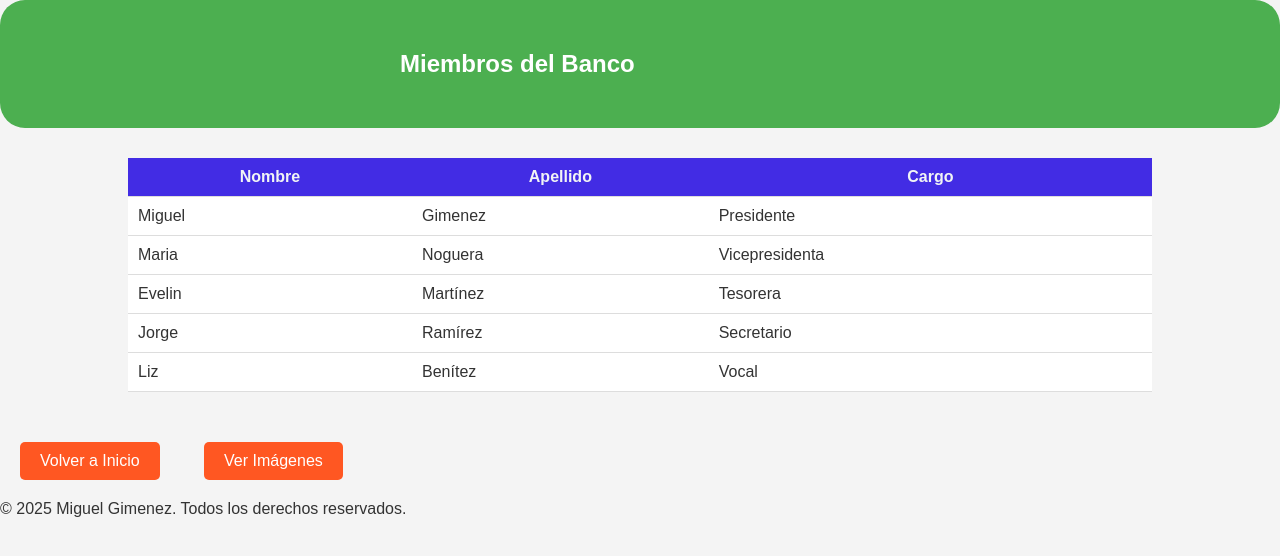
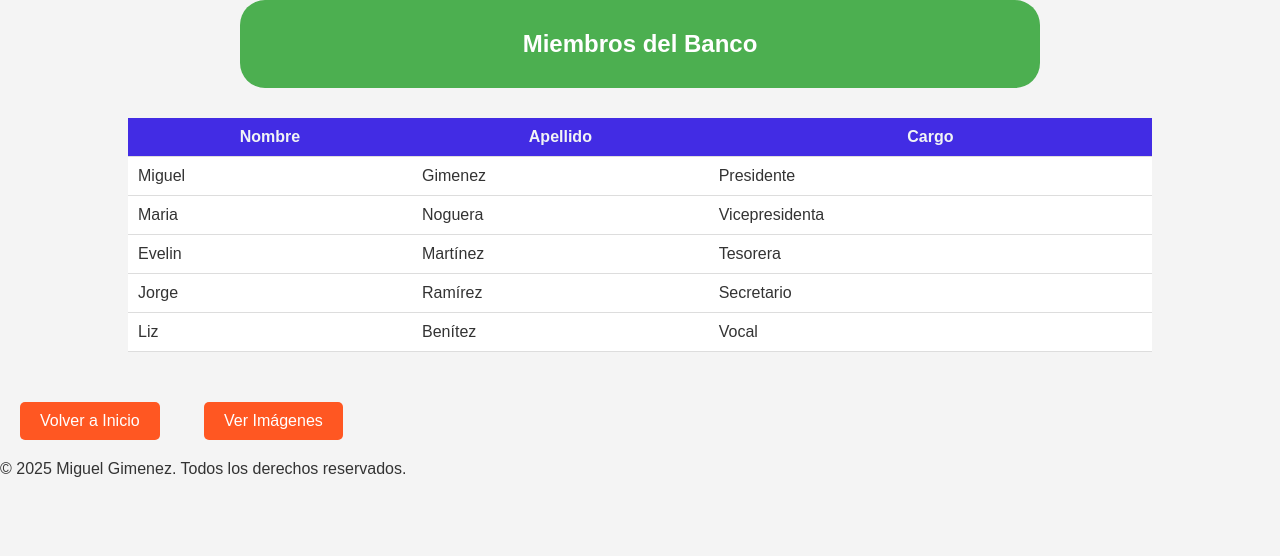
Before and after one commit to Mganie98/repaso, a plain HTML site: page paginas/banco_tabla.html in a window 1280 px wide. Drawn offline with Linux system fonts and the light colour scheme.

Commit message:
Update styles.css

```diff
--- a/css/styles.css
+++ b/css/styles.css
@@ -176,7 +176,6 @@ p {
 }
 /* BANCO */
 
-/* La página del banco tiene su propio scope */
 .banco-page {
     font-family: Verdana, sans-serif;
     text-align: center;
@@ -275,13 +274,17 @@ p {
     background-color: #e8f5e9;
 }
 
-/* TABLA BANCO */
+/* TABLA BANCO - CUADRO VERDE RESPONSIVO */
 .cuadro-verde {
     background-color: #4CAF50;
     color: white;
-    padding: 50px 400px;
+    padding: 30px 20px;
     border-radius: 25px;
     animation: bajar 2s ease;
+    max-width: 800px;
+    width: 90%;
+    margin: 0 auto;
+    text-align: center;
 }
 
 table {
@@ -300,6 +303,7 @@ th {
     background: #4CAF50;
     color: white;
 }
+
 
 /* GALERÍA */
 .galeria {
```
